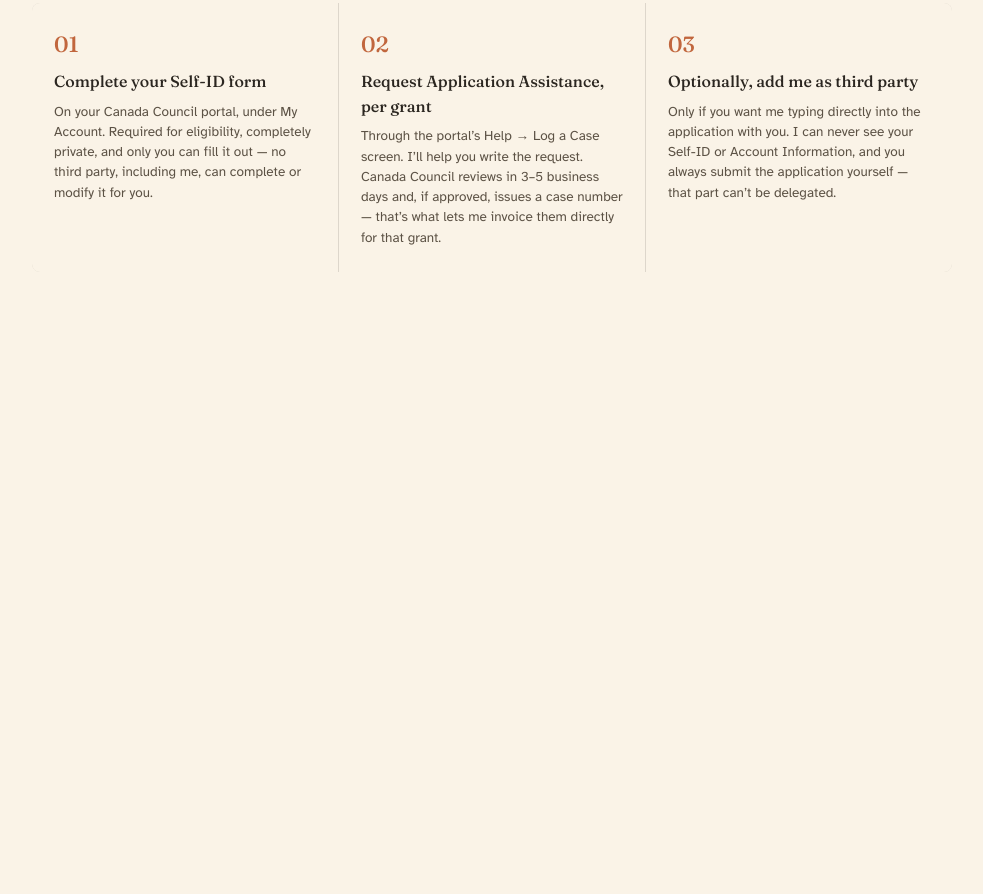
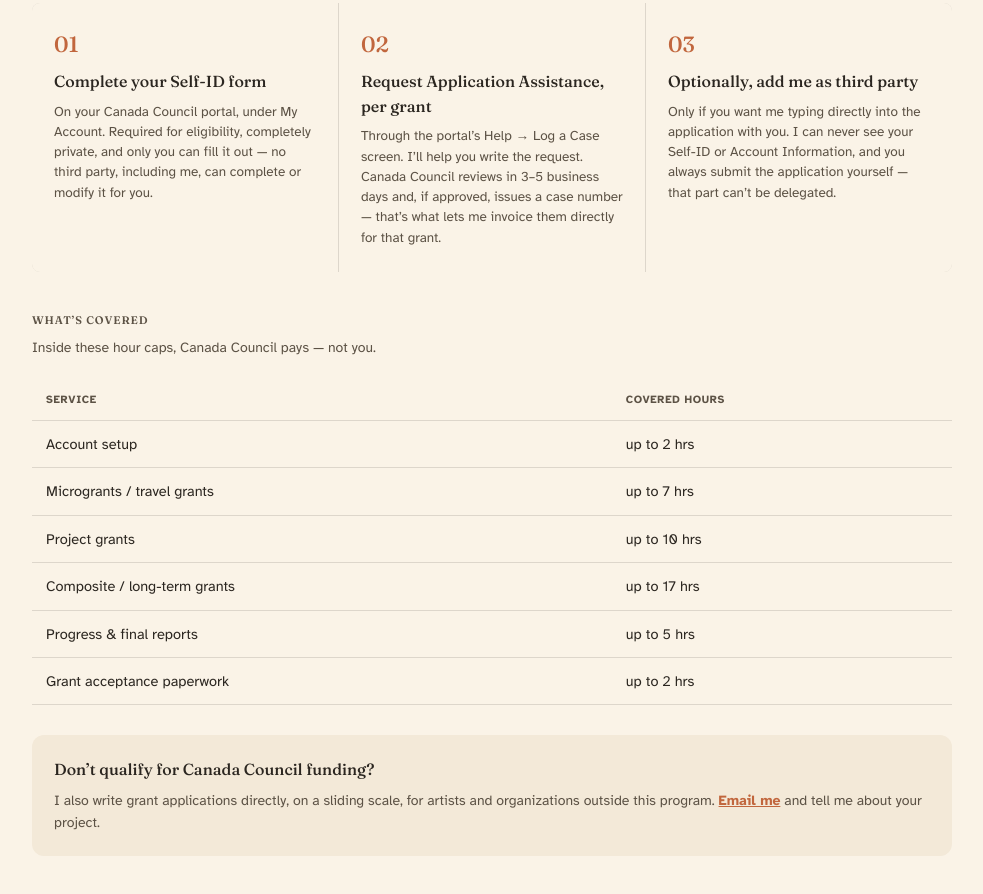
Before and after one commit to ChefMyKLove/grantwriting_assistance, a website with bundled scripts: page index.html in a window 1280 px wide. Shown: the part 906-1800 px from the top of the page, without its empty margins (148-1131 px from the left). Before the commit the page ends 1218 px from the top, so only its background shows below. Built offline with nearby package versions, Linux system fonts and the light colour scheme.

Commit message:
Add services and covered-hours section

```diff
--- a/css/styles.css
+++ b/css/styles.css
@@ -159,3 +159,12 @@
 @media (max-width:700px){
   .steps{grid-template-columns:1fr;}
 }
+
+/* ---- Services & covered hours ---- */
+.services-table{width:100%;border-collapse:collapse;margin:20px 0 30px;font-size:14.5px;}
+.services-table th, .services-table td{text-align:left;padding:12px 14px;border-bottom:1px solid rgba(43,38,32,0.14);}
+.services-table th{font-size:11px;text-transform:uppercase;letter-spacing:0.06em;color:var(--sub);font-weight:700;}
+.services-alt{background:var(--card);border-radius:12px;padding:22px;margin-bottom:40px;}
+.services-alt h3{font-size:16px;margin-bottom:8px;}
+.services-alt p{font-size:14px;color:var(--sub);}
+.services-alt a{color:var(--terracotta);font-weight:700;}
--- a/index.html
+++ b/index.html
@@ -118,7 +118,27 @@
       </div>
     </div>
   </section>
-  <!-- SERVICES_PLACEHOLDER: Task 10 -->
+  <section class="wrap" id="services">
+    <h2 class="section-title">What&rsquo;s covered</h2>
+    <p class="section-intro">Inside these hour caps, Canada Council pays &mdash; not you.</p>
+    <table class="services-table">
+      <thead>
+        <tr><th>Service</th><th>Covered hours</th></tr>
+      </thead>
+      <tbody>
+        <tr><td>Account setup</td><td>up to 2 hrs</td></tr>
+        <tr><td>Microgrants / travel grants</td><td>up to 7 hrs</td></tr>
+        <tr><td>Project grants</td><td>up to 10 hrs</td></tr>
+        <tr><td>Composite / long-term grants</td><td>up to 17 hrs</td></tr>
+        <tr><td>Progress &amp; final reports</td><td>up to 5 hrs</td></tr>
+        <tr><td>Grant acceptance paperwork</td><td>up to 2 hrs</td></tr>
+      </tbody>
+    </table>
+    <div class="services-alt">
+      <h3>Don&rsquo;t qualify for Canada Council funding?</h3>
+      <p>I also write grant applications directly, on a sliding scale, for artists and organizations outside this program. <a href="mailto:chefmyklove@gmail.com">Email me</a> and tell me about your project.</p>
+    </div>
+  </section>
   <!-- WHY_ME_PLACEHOLDER: Task 11 -->
   <!-- INTAKE_PLACEHOLDER: Task 12 -->
 </main>
```
